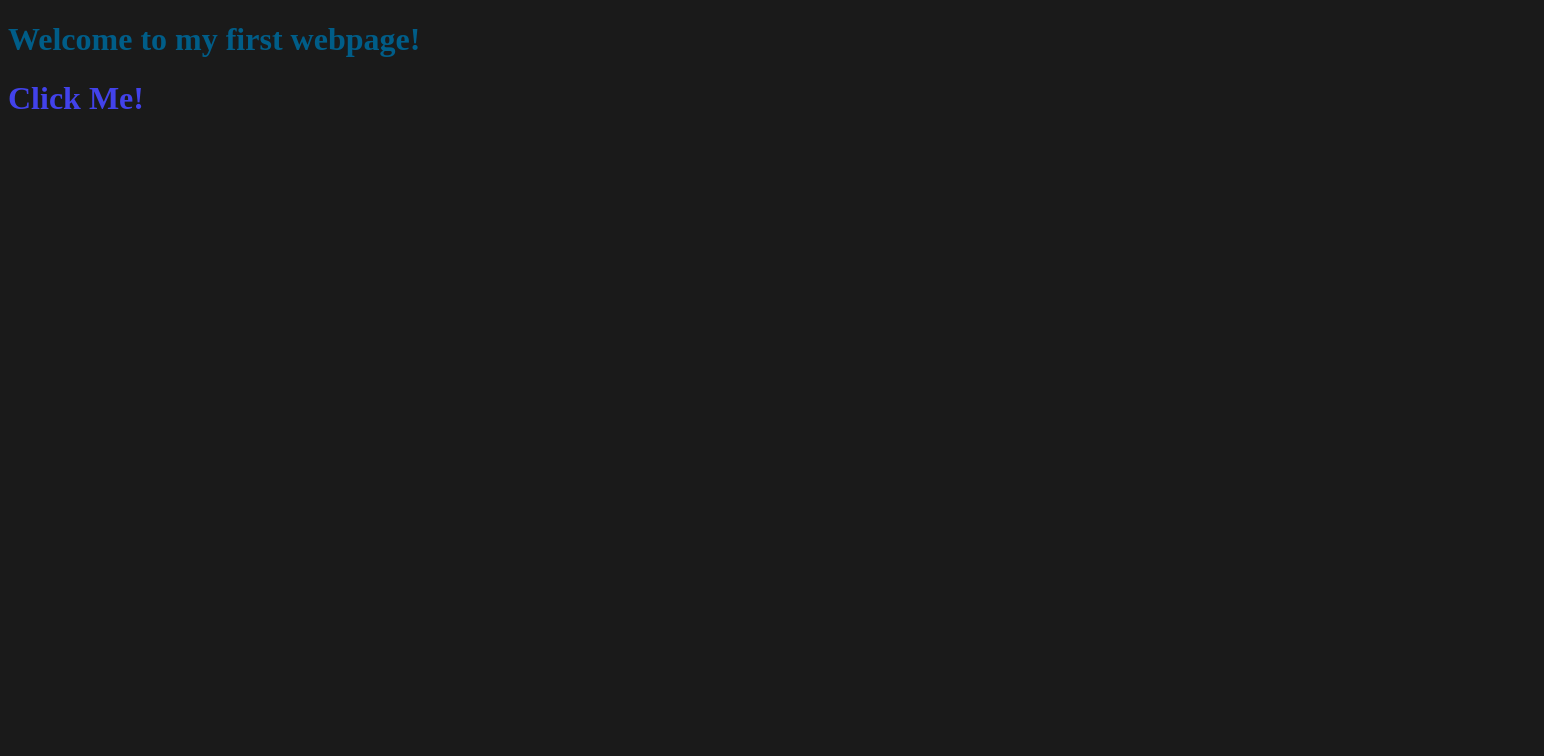
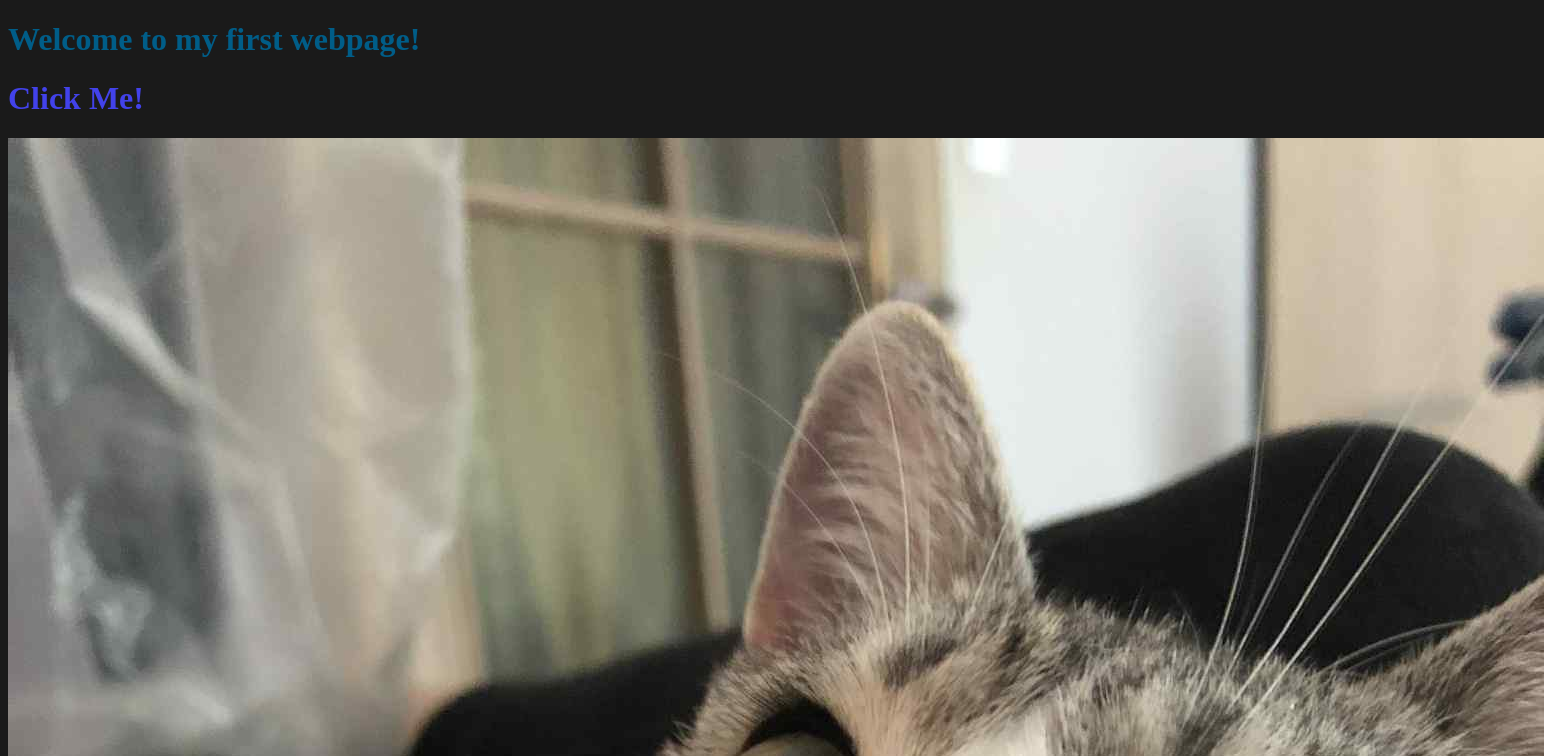
Before and after one commit to ethersai/ethersai.github.io, a plain HTML site: page index.html in a window 1280 px wide. Shown: the top 756 px of the page, 1544 px wide, since content can reach past the window. Drawn offline with Linux system fonts and the light colour scheme.

Commit message:
Quick Commit

```diff
--- a/index.html
+++ b/index.html
@@ -9,6 +9,8 @@
     <h1>Welcome to my first webpage!</h1>
     <h1 id="clickMe">Click Me!</h1>
 
+    <img src="images/eterka.jpeg" alt="my photo">
+
     <script src="script.js"></script>
 </body>
 </html>
```
Also changed, not shown: images/eterka.jpeg (added).
